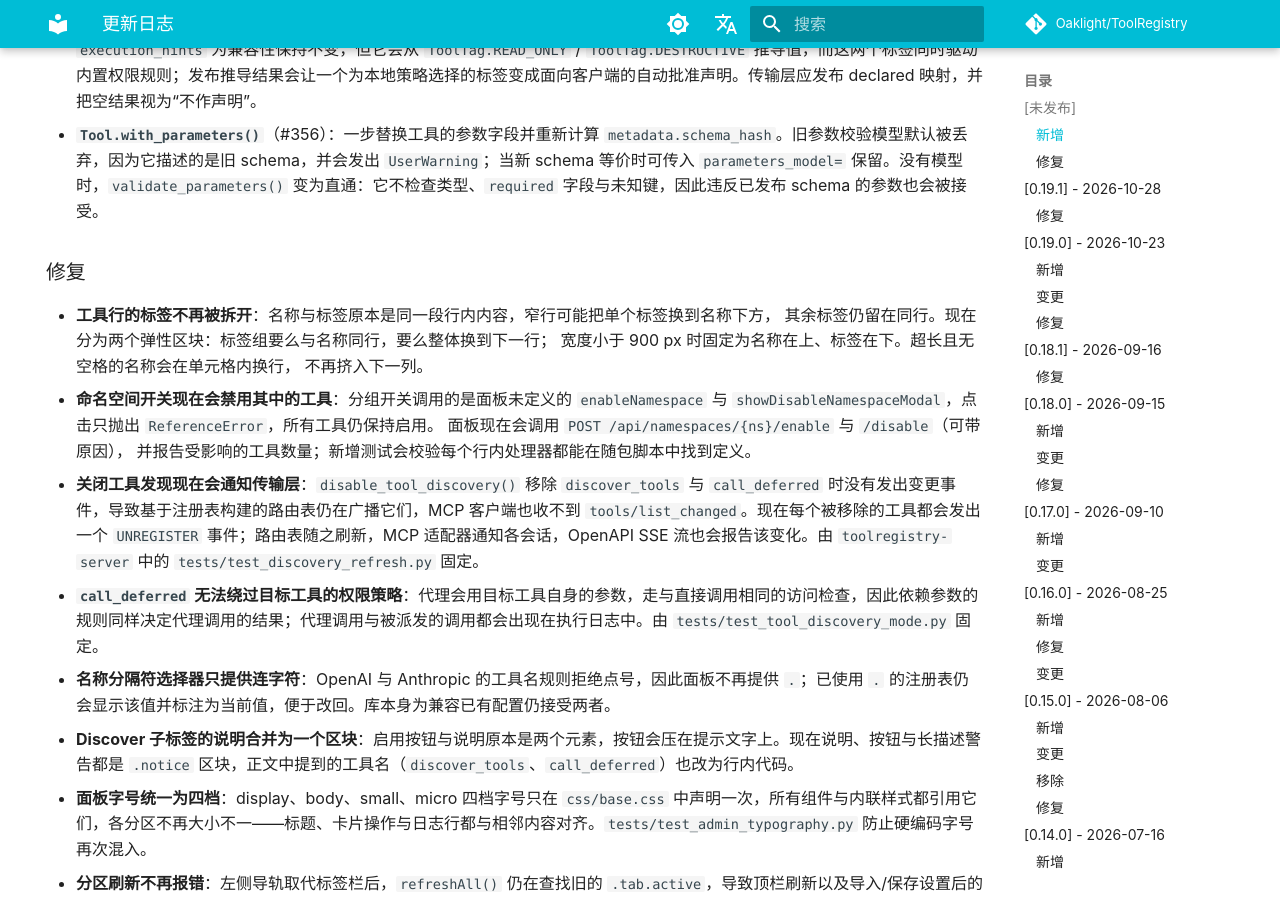
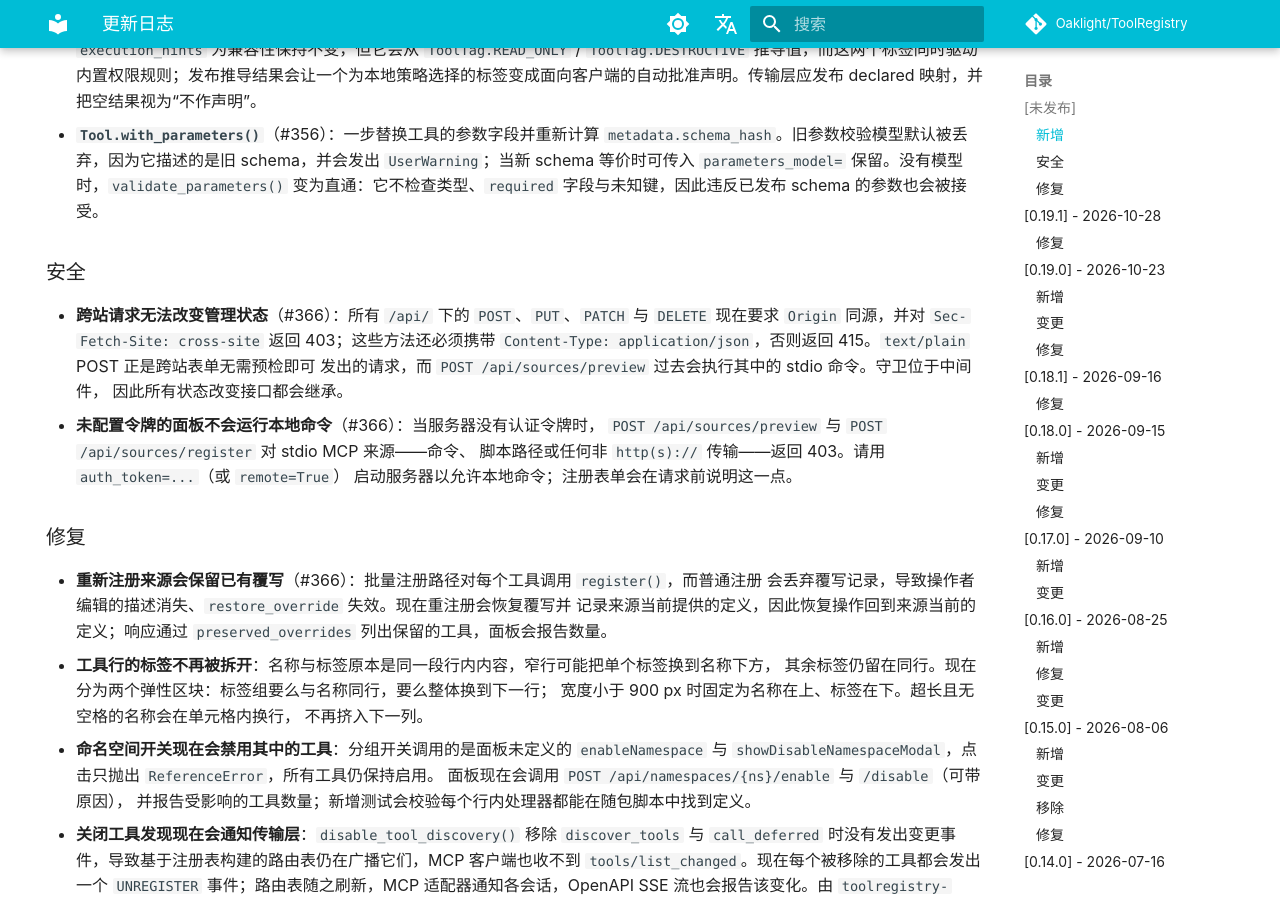
Before and after one commit to Oaklight/ToolRegistry, an MkDocs documentation site: the page built from docs/changelog.md, in a window 1280 px wide and 900 px high, scrolled down 1778 px. Built offline with MkDocs 1.6.1 and Material for MkDocs 9.7.7, drawn with Linux system fonts in a browser that asks for light colours; some web fonts are replaced; comment, search, counter and statistics services are not loaded.

Commit message:
docs: 记录管理接口的跨站与覆写修复

```diff
--- a/docs/changelog.md
+++ b/docs/changelog.md
@@ -38,8 +38,24 @@ hide:
 - **`declared_execution_hints` 将策略标签与线上声明分开**（#353）：`ToolMetadata.declared_execution_hints`（以及 `Tool` 上的同名代理）只返回显式声明的提示，并补上显式 `read_only_hint=True` 所蕴含的 `destructive_hint=False`。`execution_hints` 为兼容性保持不变，但它会从 `ToolTag.READ_ONLY` / `ToolTag.DESTRUCTIVE` 推导值，而这两个标签同时驱动内置权限规则；发布推导结果会让一个为本地策略选择的标签变成面向客户端的自动批准声明。传输层应发布 declared 映射，并把空结果视为“不作声明”。
 - **`Tool.with_parameters()`**（#356）：一步替换工具的参数字段并重新计算 `metadata.schema_hash`。旧参数校验模型默认被丢弃，因为它描述的是旧 schema，并会发出 `UserWarning`；当新 schema 等价时可传入 `parameters_model=` 保留。没有模型时，`validate_parameters()` 变为直通：它不检查类型、`required` 字段与未知键，因此违反已发布 schema 的参数也会被接受。
 
+### 安全
+
+- **跨站请求无法改变管理状态**（#366）：所有 `/api/` 下的 `POST`、`PUT`、`PATCH` 与 `DELETE`
+  现在要求 `Origin` 同源，并对 `Sec-Fetch-Site: cross-site` 返回 403；这些方法还必须携带
+  `Content-Type: application/json`，否则返回 415。`text/plain` POST 正是跨站表单无需预检即可
+  发出的请求，而 `POST /api/sources/preview` 过去会执行其中的 stdio 命令。守卫位于中间件，
+  因此所有状态改变接口都会继承。
+- **未配置令牌的面板不会运行本地命令**（#366）：当服务器没有认证令牌时，
+  `POST /api/sources/preview` 与 `POST /api/sources/register` 对 stdio MCP 来源——命令、
+  脚本路径或任何非 `http(s)://` 传输——返回 403。请用 `auth_token=...`（或 `remote=True`）
+  启动服务器以允许本地命令；注册表单会在请求前说明这一点。
+
 ### 修复
 
+- **重新注册来源会保留已有覆写**（#366）：批量注册路径对每个工具调用 `register()`，而普通注册
+  会丢弃覆写记录，导致操作者编辑的描述消失、`restore_override` 失效。现在重注册会恢复覆写并
+  记录来源当前提供的定义，因此恢复操作回到来源当前的定义；响应通过 `preserved_overrides`
+  列出保留的工具，面板会报告数量。
 - **工具行的标签不再被拆开**：名称与标签原本是同一段行内内容，窄行可能把单个标签换到名称下方，
   其余标签仍留在同行。现在分为两个弹性区块：标签组要么与名称同行，要么整体换到下一行；
   宽度小于 900 px 时固定为名称在上、标签在下。超长且无空格的名称会在单元格内换行，
```
Also changed, not shown: docs/admin/security.md (+14 -0 lines).
